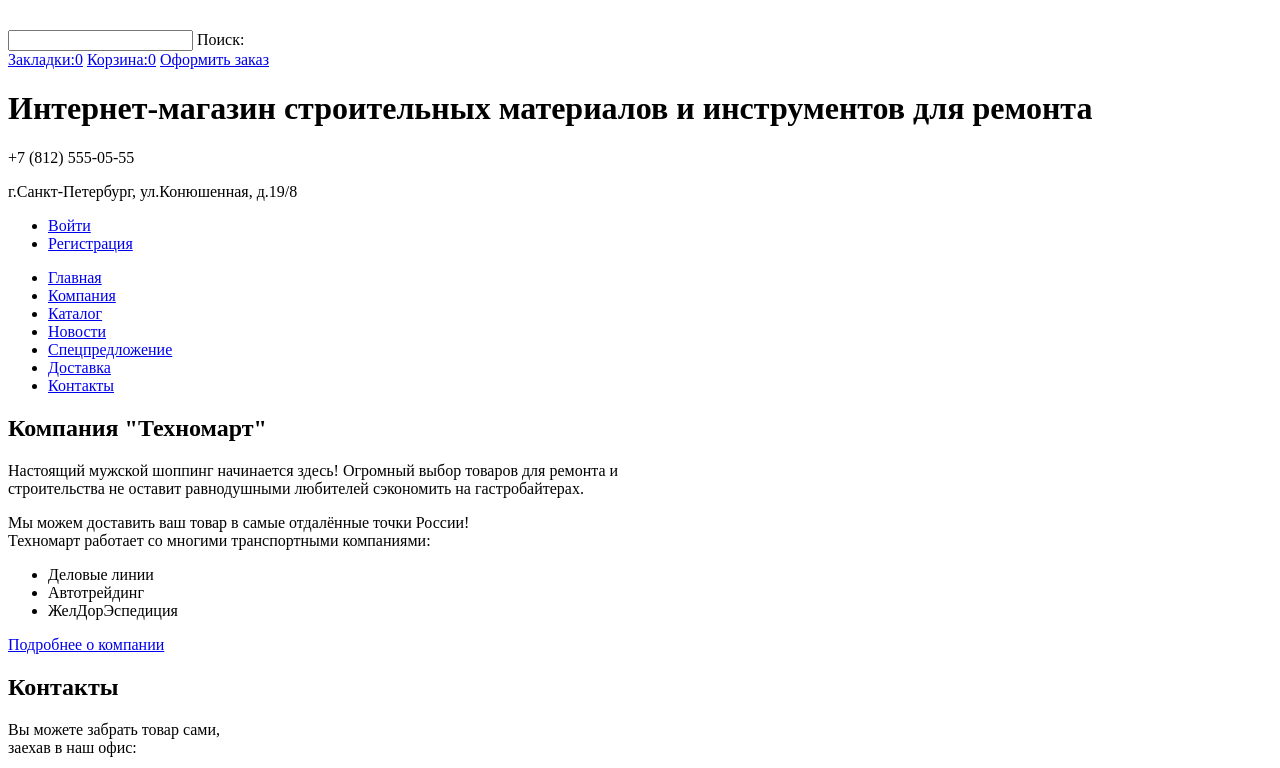
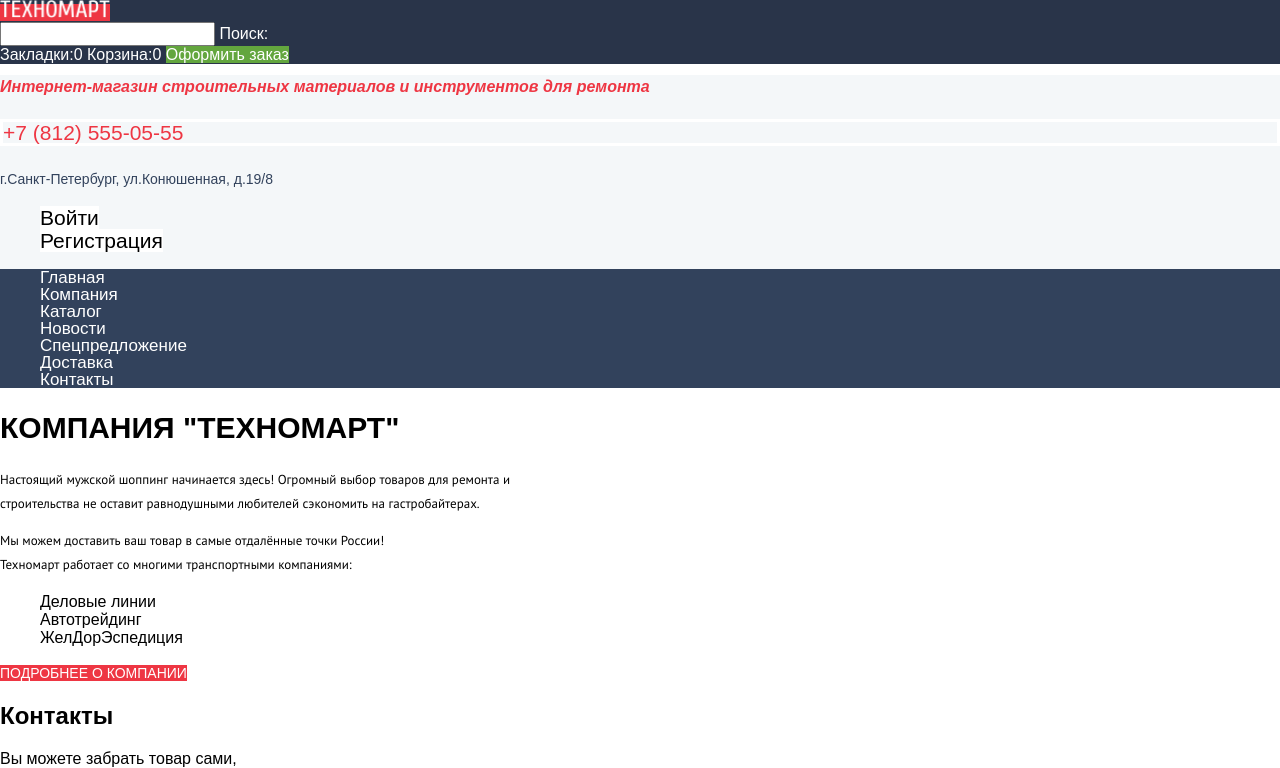
Before and after one commit to AndreyPetuhov/-, a plain HTML site: page technomart-index.html in a window 1280 px wide. Shown: the top 768 px of the page. Drawn offline with nearby package versions, Linux system fonts and the light colour scheme; a web font is replaced by a local one.

Commit message:
стилизация

```diff
--- /dev/null
+++ b/css/style.css
@@ -0,0 +1,142 @@
+body {
+    margin: 0;
+    padding: 0;
+    font-family: "Cuprum", Arial, sans-serif;
+    font-weight: 400;
+    color: #000000;
+    background-color: #ffffff;
+}
+
+a {
+    text-decoration: none;
+}
+
+.main-header-top {
+    background-color: #293449;
+    color: #ffffff;
+    font-size: 16px;
+    line-height: 18px;
+}
+
+.main-header-top a {
+    color: #ffffff;
+}
+
+.main-header-logo {
+    background-color: #ee3643;
+}
+
+.checkout {
+    background-color: #63a63e;
+}
+
+
+/* 1.При наведении и клике меняется цвет фона ссылки ?
+*/
+
+.main-header-bottom {
+    background-color: #f4f7f9;
+}
+
+.main-header-bottom h1 {
+    color: #ee3643;
+    font-size: 16px;
+    line-height: 23px;
+    font-style: italic;
+}
+
+.main-header-contacts .phone {
+    color: #ee3643;
+    font-size: 21px;
+    line-height: 21px;
+    /*  шрифт почемуто не похож*/
+    border: 3px solid #ffffff;
+}
+
+.main-header-contacts .address {
+    color: #32425c;
+    font-size: 14px;
+    line-height: 24px;
+    /*  шрифт почемуто не похож*/
+}
+
+.login-authentication,
+.site-navigation,
+.transport_company,
+.footer-site-navigation,
+.footer-product,
+.footer-social ul {
+    list-style: none;
+}
+
+.login-authentication a {
+    color: #000000;
+    background-color: #ffffff;
+    font-size: 21px;
+    line-height: 21px;
+}
+
+.main-navigation {
+    background-color: #32425c;
+    font-size: 17px;
+    line-height: 17px;
+}
+
+.site-navigation a {
+    color: #ffffff;
+}
+
+.about-company h2 {
+    font-size: 30px;
+    line-height: 30px;
+    text-transform: uppercase;
+}
+
+.about-company p {
+    font-family: "PT Sans", Arial, sans-serif;
+    font-weight: 400;
+    font-size: 13px;
+    line-height: 24px;
+}
+
+.about-company-link,
+.contacts-feedback {
+    color: #ffffff;
+    background-color: #ee3643;
+    font-size: 14px;
+    line-height: 18px;
+    text-transform: uppercase;
+}
+
+.footer-top {
+    background-color: #32425c;
+    color: #f3f7f9;
+    font-size: 18px;
+    line-height: 24px;
+}
+
+.footer-logo {
+    background-color: #ee3643;
+}
+
+.footer-site-navigation a {
+    color: #f3f7f9;
+}
+
+.footer-product a {
+    color: #ffd180;
+}
+
+.footer-site-navigation a:hover,
+.footer-product a:hover {
+    text-decoration: underline;
+}
+
+.footer-site-navigation a:active,
+.footer-product a:active {
+    color: rgba(243, 247, 249, 0.5);
+}
+
+.footer-bottom {
+    background-color: #293449;
+}
--- a/technomart-index.html
+++ b/technomart-index.html
@@ -4,6 +4,9 @@
 <head>
     <meta charset="utf-8">
     <title>HTML Academy: Техномарт</title>
+    <link href="https://fonts.googleapis.com/css?family=Cuprum:400,400i,700,700i|PT+Sans:400,700&display=swap&subset=cyrillic" rel="stylesheet">
+    <link href="css/normalize.css" rel="stylesheet">
+    <link href="css/style.css" rel="stylesheet">
 </head>
 
 <body>
@@ -11,7 +14,7 @@
 
     <header class="main-header">
 
-    <section class="main-header-top">
+        <div class="main-header-top">
             <a class="main-header-logo"><img src="img/logo-text.png" width="110" height="18" alt="Логотип магазина техномарт">
             </a>
             <form action="#" method="post">
@@ -23,7 +26,7 @@
             <a class="card" href="#">Корзина:0</a>
             <a class="checkout" href="#">Оформить заказ</a>
 
-    </section>
+        </div>
 
         <div class="main-header-bottom">
             <h1>Интернет-магазин строительных материалов и инструментов для ремонта
@@ -45,13 +48,13 @@
 
             <nav class="main-navigation">
                 <ul class="site-navigation">
-          <li class="site-navigation-item"><a href="technomart-index.html">Главная</a></li>
-          <li class="site-navigation-item"><a href="#">Компания</a></li>
-          <li class="site-navigation-item"><a href="technomart-catalog.html">Каталог</a></li>
-          <li class="site-navigation-item"><a href="#">Новости</a></li>
-          <li class="site-navigation-item"><a href="#">Спецпредложение</a></li>
-          <li class="site-navigation-item"><a href="#">Доставка</a></li>
-          <li class="site-navigation-item"><a href="#">Контакты</a></li>
+                    <li><a href="technomart-index.html">Главная</a></li>
+                    <li><a href="#">Компания</a></li>
+                    <li><a href="technomart-catalog.html">Каталог</a></li>
+                    <li><a href="#">Новости</a></li>
+                    <li><a href="#">Спецпредложение</a></li>
+                    <li><a href="#">Доставка</a></li>
+                    <li><a href="#">Контакты</a></li>
                 </ul>
             </nav>
         </div>
@@ -64,16 +67,14 @@
         <!--Здесь будет часть  обозначенная на макете красным-->
 
         <section class="about-company">
-      <h2 class="about-company-title">
+            <h2>
                 Компания "Техномарт"
             </h2>
             <p>
-        Настоящий мужской шоппинг начинается здесь! Огромный выбор товаров для ремонта и <br>
-        строительства не оставит равнодушными любителей сэкономить на гастробайтерах.
+                Настоящий мужской шоппинг начинается здесь! Огромный выбор товаров для ремонта и <br> строительства не оставит равнодушными любителей сэкономить на гастробайтерах.
             </p>
             <p>
-        Мы можем доставить ваш товар в самые отдалённые точки России! <br>
-        Техномарт работает со многими транспортными компаниями:
+                Мы можем доставить ваш товар в самые отдалённые точки России! <br> Техномарт работает со многими транспортными компаниями:
             </p>
 
             <ul class="transport_company">
@@ -92,12 +93,10 @@
                 Контакты
             </h2>
             <p>
-        Вы можете забрать товар сами, <br>
-        заехав в наш офис:
+                Вы можете забрать товар сами, <br> заехав в наш офис:
             </p>
             <p>
-        <a class="сontacts-map" href="#"><img src="img/map-small.jpg" width="300" height="158"
-            alt="Офис компании по адресу ул. Большая Конюшенная, 19"> </a>
+                <a class="сontacts-map" href="#"><img src="img/map-small.jpg" width="300" height="158" alt="Офис компании по адресу ул. Большая Конюшенная, 19"> </a>
                 <a class="contacts-feedback" href="#">
           Заблудились? Напишите нам!
         </a>
@@ -107,15 +106,13 @@
 
     <footer class="footer">
 
-    <section class="footer-top">
+        <div class="footer-top">
 
             <div class="footer-logo-address">
-        <a class="footer-logo" href="technomart-index.html"><img src="img/logo-text.png" width="140" height="24"
-            alt="Логотип магазина техномарт">
+                <a class="footer-logo" href="technomart-index.html"><img src="img/logo-text.png" width="140" height="24" alt="Логотип магазина техномарт">
                 </a>
                 <P class="footer-address">
-          г.Санкт-Петербург, ул.Конюшенная, д.19/8 <br>
-          +7 (812) 555-05-55
+                    г.Санкт-Петербург, ул.Конюшенная, д.19/8 <br> +7 (812) 555-05-55
                 </P>
             </div>
 
@@ -128,7 +125,7 @@
                     <li><a href="#">Доставка</a></li>
                     <li><a href="#">Контакты</a></li>
                 </ul>
-        <ul class="footer-product-category">
+                <ul class="footer-product">
                     <li><a href="#">Материалы</a></li>
                     <li><a href="#">Техника</a></li>
                     <li><a href="#">Инструмент</a></li>
@@ -136,12 +133,11 @@
                 </ul>
 
             </nav>
-    </section>
+        </div>
 
-    <section class="footer-bottom">
+        <div class="footer-bottom">
             <p class="company">
-        &copy;2010-2019 Компания "Техномарт" <br>
-        Все права защищены
+                &copy;2010-2019 Компания "Техномарт" <br> Все права защищены
             </p>
 
             <div class="footer-social">
@@ -162,7 +158,7 @@
                 <br>
                 <a class="footer-copyrigeht-link" href="https://htmlacademy.ru/intensive/htmlcss"> htmlacademy.ru</a>
             </p>
-    </section>
+        </div>
 
     </footer>
     <!--Модальное окно "- Заблудились? Напишите нам!-->
@@ -187,13 +183,14 @@
           <input type="text" name="text" value="" placeholder="В свободной форме">
         </label>
             </p>
+            <div>
                 <button class="button" type="submit">Отправить</button>
+            </div>
         </form>
-    <div>
         <button class="modal-close" type="button">
         Закрыть
       </button>
-    </div>
+
     </section>
 
     <!--Попап карты-->
```
Also changed, not shown: technomart-catalog.html (+26 -33 lines). Lines whose indentation alone changed are shown as unchanged.
